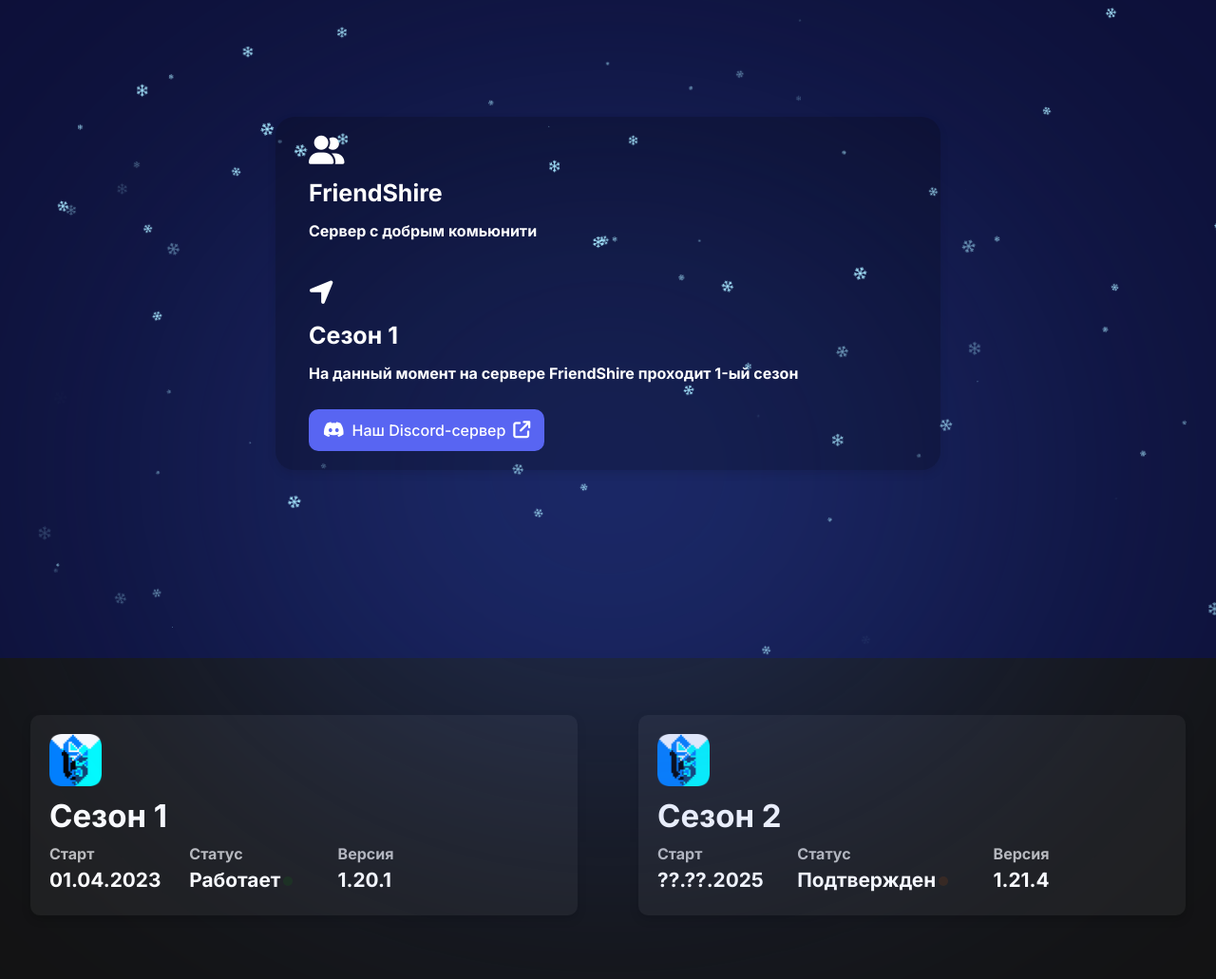
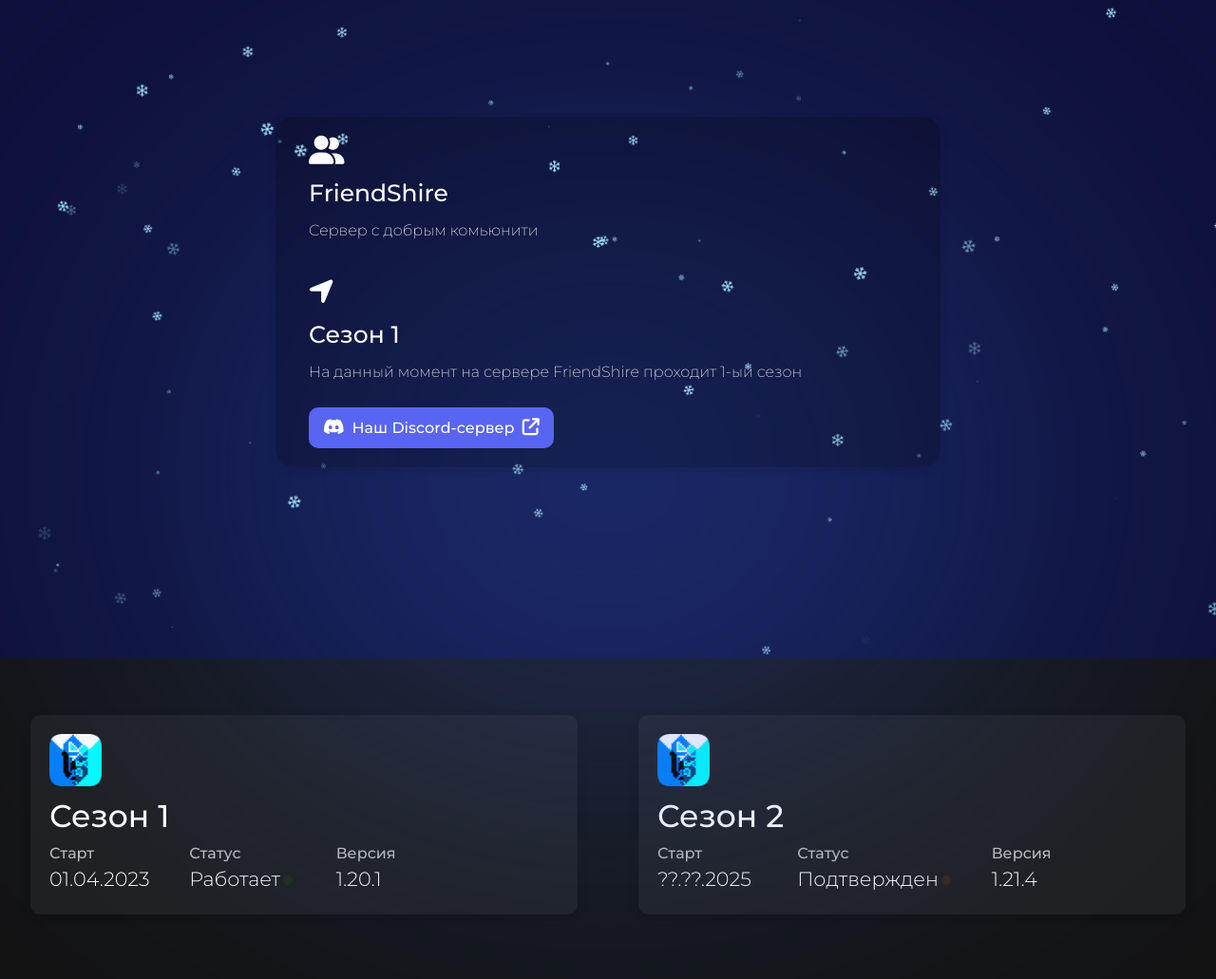
Before and after one commit to friendshire/friendshire.github.io, a plain HTML site: page index.html in a window 1280 px wide. Shown: the part 77-1108 px from the top of the page at 95% size. Drawn offline with nearby package versions, Linux system fonts and the light colour scheme; animation ran at ten frames a second.

Commit message:
Font update

```diff
--- /dev/null
+++ b/CSSall.css
@@ -0,0 +1,18 @@
+@import url('https://fonts.googleapis.com/css2?family=Montserrat:ital,wght@0,100..900;1,100..900&display=swap');
+
+* {
+    margin: 0;
+    padding: 0;
+    box-sizing: border-box;
+    font-family: "Montserrat", sans-serif;
+}
+
+.large-title {
+    font-weight: 500;
+}
+.subtitle {
+    font-weight: 300;
+}
+body {
+    font-weight: 200;
+}
--- a/CSSheader.css
+++ b/CSSheader.css
@@ -1,14 +1,4 @@
-@import url("https://fonts.googleapis.com/css2?family=Fira+Sans:ital,wght@0,100;0,200;0,300;0,400;0,500;0,600;0,700;0,800;0,900;1,100;1,200;1,300;1,400;1,500;1,600;1,700;1,800;1,900&family=Inter:ital,opsz,wght@0,14..32,100..900;1,14..32,100..900&family=Itim&family=Lexend:wght@100..900&family=Roboto:ital,wght@0,100;0,300;0,400;0,500;0,700;0,900;1,100;1,300;1,400;1,500;1,700;1,900&display=swap");
-
-* {
-    margin: 0;
-    padding: 0;
-    box-sizing: border-box;
-    font-family: "Inter", sans-serif;
-    font-weight: 700;
-  }
-
-  html { height: 100%; scroll-behavior: smooth; }
+html { height: 100%; scroll-behavior: smooth; }
 
   body {
     width: 100%;
--- a/CSSindex.css
+++ b/CSSindex.css
@@ -1,12 +1,3 @@
-@import url("https://fonts.googleapis.com/css2?family=Fira+Sans:ital,wght@0,100;0,200;0,300;0,400;0,500;0,600;0,700;0,800;0,900;1,100;1,200;1,300;1,400;1,500;1,600;1,700;1,800;1,900&family=Inter:ital,opsz,wght@0,14..32,100..900;1,14..32,100..900&family=Itim&family=Lexend:wght@100..900&family=Roboto:ital,wght@0,100;0,300;0,400;0,500;0,700;0,900;1,100;1,300;1,400;1,500;1,700;1,900&display=swap");
-* {
-  margin: 0;
-  padding: 0;
-  box-sizing: border-box;
-  font-family: "Inter", sans-serif;
-  font-weight: 700;
-}
-
 html { height: 100%; scroll-behavior: smooth; }
 
 body {
@@ -90,7 +81,6 @@
   align-items: center;
   padding: 12px 15px;
   font-size: 16px;
-  font-weight: 500;
   color: #fff;
   background-color: #5865f2;
   border-radius: 10px;
@@ -129,7 +119,6 @@
   .card-title {
     margin-top: 7px;
     font-size: 33px;
-    font-weight: bold;
     margin-bottom: 10px;
   }
 
@@ -147,7 +136,6 @@
 
   .card-detail-value {
     font-size: 1.3rem;
-    font-weight: bold;
     margin-bottom: 5px;
   }
   .blinkCircle {
--- a/CSSrules copy.css
+++ b/CSSrules copy.css
@@ -1,12 +1,3 @@
-@import url('https://fonts.googleapis.com/css2?family=Montserrat:ital,wght@0,100..900;1,100..900&display=swap');
-
-* {
-    padding: 0;
-    margin: 0;
-    box-sizing: border-box;
-    font-family: "Montserrat", sans-serif;
-}
-
 .wrapper {
     position: relative; /* Создаем контекст позиционирования для кнопок */
     width: 700px;
--- a/CSSrules.css
+++ b/CSSrules.css
@@ -1,12 +1,3 @@
-@import url("https://fonts.googleapis.com/css2?family=Fira+Sans:ital,wght@0,100;0,200;0,300;0,400;0,500;0,600;0,700;0,800;0,900;1,100;1,200;1,300;1,400;1,500;1,600;1,700;1,800;1,900&family=Inter:ital,opsz,wght@0,14..32,100..900;1,14..32,100..900&family=Itim&family=Lexend:wght@100..900&family=Roboto:ital,wght@0,100;0,300;0,400;0,500;0,700;0,900;1,100;1,300;1,400;1,500;1,700;1,900&display=swap");
-* {
-    margin: 0;
-    padding: 0;
-    box-sizing: border-box;
-    font-family: "Inter", sans-serif;
-    font-weight: 700;
-  }
-
 .rules {
     color: white;
     padding: 2rem 0;
@@ -49,7 +40,6 @@
     transform: translateY(-5px);
 }
 .rule-title {
-    font-weight: 700;
     color: #4b9cff;
     text-transform: uppercase;
     font-size: 1rem;
--- a/index.html
+++ b/index.html
@@ -7,7 +7,8 @@
     <meta name="viewport" content="width=device-width, initial-scale=1, shrink-to-fit=no" />
     <link rel="stylesheet" href="CSSindex.css"/>
     <link rel="stylesheet" href="CSSheader.css"/>
-    <link href="/snowFlakes/snow.min.css" rel="stylesheet">
+    <link rel="stylesheet" href="CSSall.css"/>
+    <link rel="stylesheet" href="/snowFlakes/snow.min.css"/>
 
     <link rel="icon" href="FS.ico" type="image/x-icon"/>
 
@@ -70,14 +71,14 @@
     <div class="rounded-frame">
         <div class="textDiv">
             <i class="fa-solid fa-user-group"></i>
-            <h1 class="textHead">FriendShire</h1>
+            <h1 class="textHead large-title">FriendShire</h1>
             <p>Сервер с добрым комьюнити</p>
             <i class="fa-solid fa-location-arrow"></i>
-            <h1 class="textHead">Сезон 1</h1>
+            <h1 class="textHead large-title">Сезон 1</h1>
             <p>На данный момент на сервере FriendShire проходит 1-ый сезон</p>
         </div>
 
-        <a href="https://discord.gg/6V999mU5qH" class="discordBtn">
+        <a href="https://discord.gg/6V999mU5qH" class="discordBtn large-title">
             <i class="fa-brands fa-discord"></i>
             Наш Discord-сервер
             <i class="fa-solid fa-arrow-up-right-from-square"></i>
@@ -87,37 +88,37 @@
     <div class="seasonCards">
         <div class="card">
             <img src="FS.ico" alt="Icon" class="card-icon">
-            <h1 class="card-title">Сезон 1</h1>
+            <h1 class="card-title large-title">Сезон 1</h1>
             <div class="card-details">
                 <div class="card-detail">
-                    <p class="card-detail-title">Старт</p>
-                    <p class="card-detail-value">01.04.2023</p>
+                    <p class="card-detail-title large-title">Старт</p>
+                    <p class="card-detail-value subtitle">01.04.2023</p>
                 </div>
                 <div class="card-detail">
-                    <p class="card-detail-title">Статус</p>
-                    <p style="display: flex; align-items: center; gap: 3px;" class="card-detail-value">Работает<span class="blinkCircle green"></span></p>
+                    <p class="card-detail-title large-title">Статус</p>
+                    <p style="display: flex; align-items: center; gap: 3px;" class="card-detail-value subtitle">Работает<span class="blinkCircle green"></span></p>
                 </div>
                 <div class="card-detail scnd">
-                    <p class="card-detail-title">Версия</p>
-                    <p class="card-detail-value">1.20.1</p>
+                    <p class="card-detail-title large-title">Версия</p>
+                    <p class="card-detail-value subtitle">1.20.1</p>
                 </div>
             </div>
         </div>
         <div class="card">
             <img src="FS.ico" alt="Icon" class="card-icon">
-            <h1 class="card-title">Сезон 2</h1>
+            <h1 class="card-title large-title">Сезон 2</h1>
             <div class="card-details">
                 <div class="card-detail">
-                    <p class="card-detail-title">Старт</p>
-                    <p class="card-detail-value">??.??.2025</p>
+                    <p class="card-detail-title large-title">Старт</p>
+                    <p class="card-detail-value subtitle">??.??.2025</p>
                 </div>
                 <div class="card-detail">
-                    <p style="margin-right: 150px;" class="card-detail-title">Статус</p>
-                    <p style="display: flex; align-items: center; gap: 3px;" class="card-detail-value">Подтвержден<span class="blinkCircle orange"></span></p>
+                    <p style="margin-right: 150px;" class="card-detail-title large-title">Статус</p>
+                    <p style="display: flex; align-items: center; gap: 3px;" class="card-detail-value subtitle">Подтвержден<span class="blinkCircle orange"></span></p>
                 </div>
                 <div class="card-detail scnd">
-                    <p class="card-detail-title">Версия</p>
-                    <p class="card-detail-value">1.21.4</p>
+                    <p class="card-detail-title large-title">Версия</p>
+                    <p class="card-detail-value subtitle">1.21.4</p>
                 </div>
             </div>
         </div>
```
Also changed, not shown: about.html (+5 -4 lines), rules.html (+14 -13 lines).
